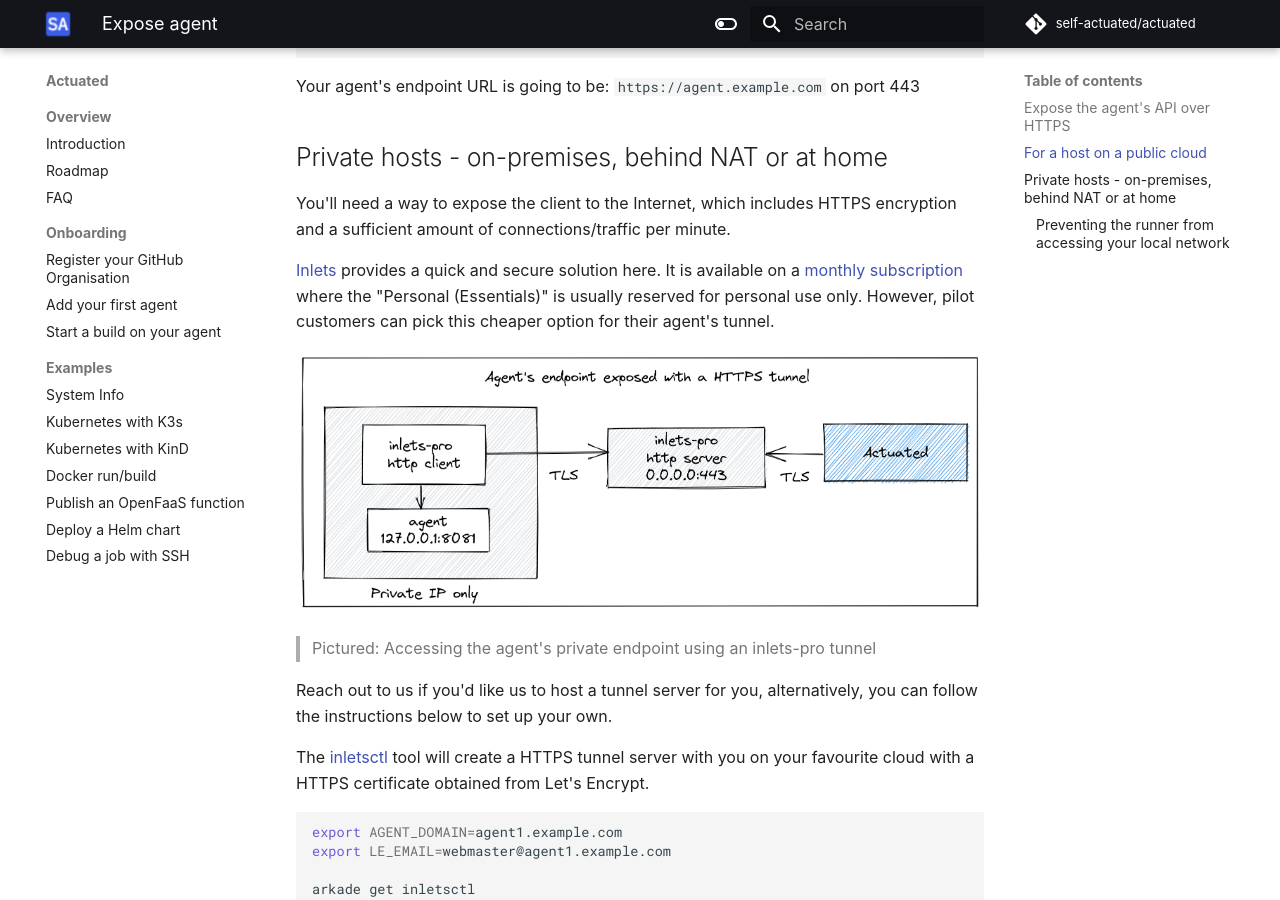
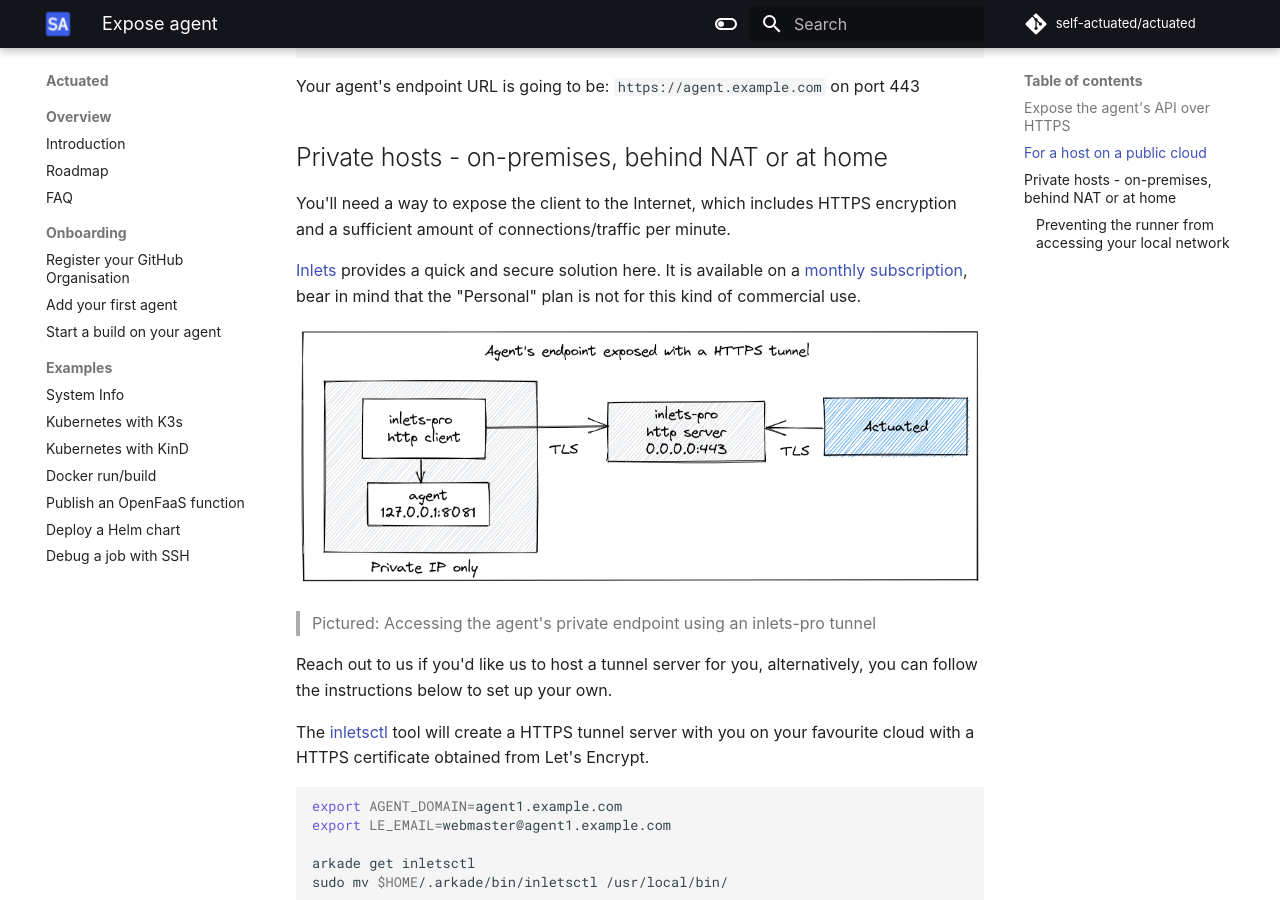
Before and after one commit to welteki/docs.actuated.dev, an MkDocs documentation site: the page built from docs/expose-agent.md, in a window 1280 px wide and 900 px high, scrolled down 1203 px. Built offline with MkDocs 1.6.1 and Material for MkDocs 9.7.7, drawn with Linux system fonts in a browser that asks for light colours; some web fonts are replaced.

Commit message:
Clarify terms
Signed-off-by: Alex Ellis (OpenFaaS Ltd) <alexellis2@gmail.com>

```diff
--- a/docs/expose-agent.md
+++ b/docs/expose-agent.md
@@ -36,7 +36,7 @@
 
 You'll need a way to expose the client to the Internet, which includes HTTPS encryption and a sufficient amount of connections/traffic per minute.
 
-[Inlets](https://inlets.dev/) provides a quick and secure solution here. It is available on a [monthly subscription](https://openfaas.gumroad.com/l/inlets-subscription) where the "Personal (Essentials)" is usually reserved for personal use only. However, pilot customers can pick this cheaper option for their agent's tunnel.
+[Inlets](https://inlets.dev/) provides a quick and secure solution here. It is available on a [monthly subscription](https://openfaas.gumroad.com/l/inlets-subscription), bear in mind that the "Personal" plan is not for this kind of commercial use.
 
 ![Accessing the agent's private endpoint using an inlets-pro tunnel](images/tunnel-server.png)
 > Pictured: Accessing the agent's private endpoint using an inlets-pro tunnel
```
